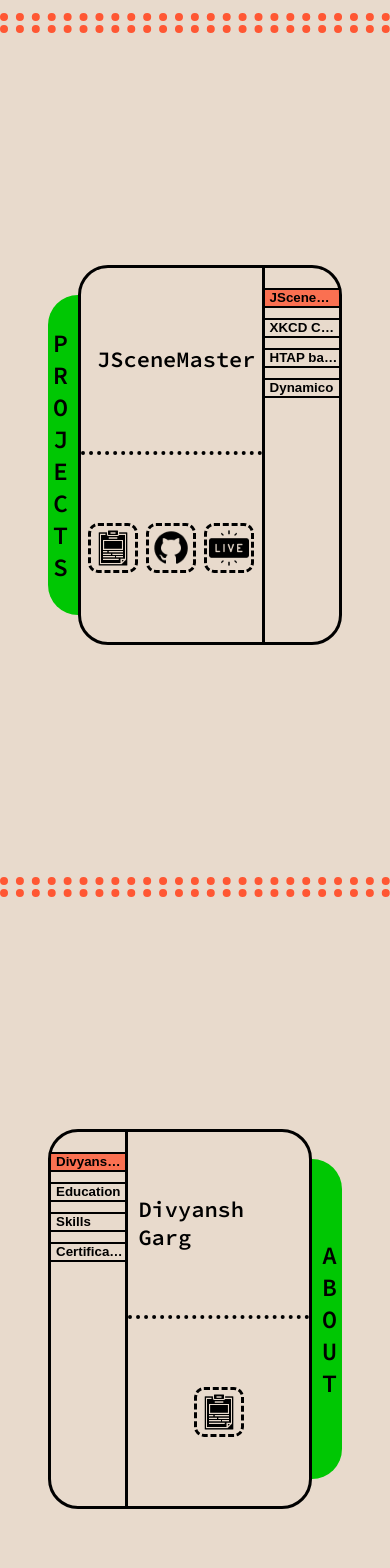
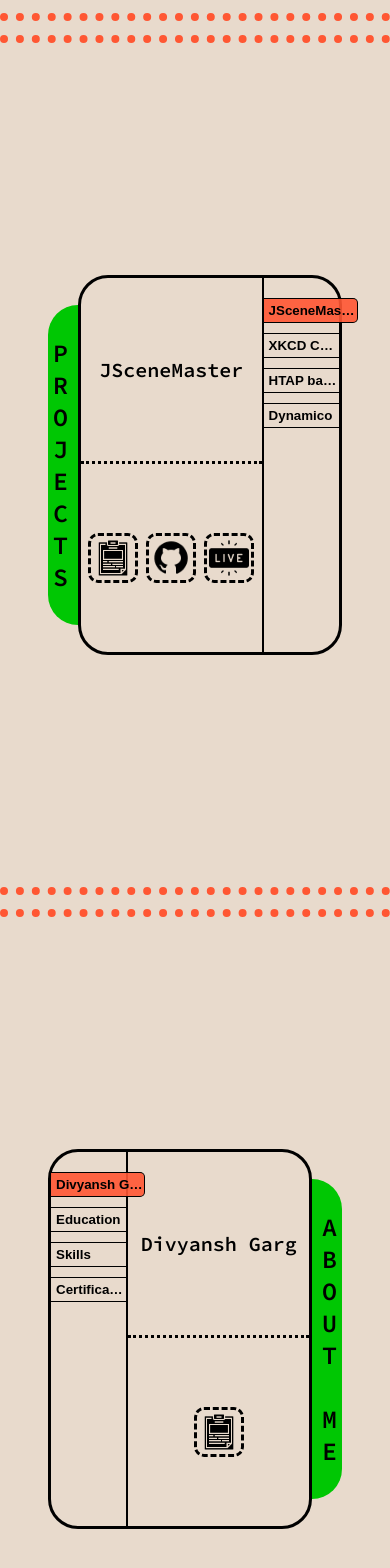
Before and after one commit to DGarg375/DGarg375.github.io, a React (Create React App) app: page / in a window 390 px wide. Shown: the part 747-2315 px from the top of the page. Built offline with nearby package versions, Linux system fonts and the light colour scheme; the HTML template or start-up script is replaced by a standard one; a web font is replaced by a local one.

Commit message:
minor fix; finish mobile view

```diff
--- a/src/mobile/aboutslidermobile/AboutSliderMobile.css
+++ b/src/mobile/aboutslidermobile/AboutSliderMobile.css
@@ -40,7 +40,7 @@
     width: 30%;
     height: 100%;
     border-radius: 0px 25px 25px 0px;
-    border-right: 3px solid black;
+    border-right: 2px solid black;
     display: flex;
     flex-direction: column;
     border-radius: 0;
@@ -54,19 +54,18 @@
     background: transparent;
     border: 0;
     margin-bottom: 10px;
-    height: 20px;
-    border-bottom: 2px solid black;
-    border-top: 2px solid black;
+    height: 25px;
+    border-bottom: 1.5px solid black;
+    border-top: 1.5px solid black;
     font-weight: bold;
     padding-left: 5px;
     text-align: left;
     color: black;
+    cursor: pointer;
 }
 
 .about-index-tag:hover {
     background-color: rgba(255, 87, 51, 0.8);
-    border-bottom: 1.5px solid black;
-    border-top: 1.5px solid black;
 }
 
 .main-container-about-mobile {
@@ -83,17 +82,19 @@
     display: flex;
     justify-content: center;
     align-items: center;
-    font-size: 22px;
+    font-size: 20px;
     font-weight: bold;
     overflow-wrap:break-word;
+    color: black;
     padding-left: 10px;
-    color: black;
+    padding-right: 10px;
+    text-align: center;
 }
 
 .button-tray-about-mobile {
     height: 51%;
     width: 100%;
-    border-top: 4px dotted black;
+    border-top: 3px dotted black;
     display: flex;
     justify-content: center;
     column-gap: 8px;
--- a/src/mobile/aboutslidermobile/AboutSliderMobile.js
+++ b/src/mobile/aboutslidermobile/AboutSliderMobile.js
@@ -35,10 +35,16 @@ const AboutSliderMobile = (props) => {
     }, [toggleAbout, setToggleAbout])
 
     useEffect(() => {
-        document.getElementById(`ATag_${counterA}`).style.backgroundColor = "rgba(255, 87, 51, 0.8)";
+        document.getElementById(`ATag_${counterA}`).style.backgroundColor = "rgba(255, 87, 51, 0.9)";
+        document.getElementById(`ATag_${counterA}`).style.width = "125%";
+        document.getElementById(`ATag_${counterA}`).style.borderRight="1.5px solid black";
+        document.getElementById(`ATag_${counterA}`).style.borderRadius="0px 5px 5px 0px";
         for(let i = 1; i <= numSlides; ++i) {
             if(i != counterA) {
                 document.getElementById(`ATag_${i}`).style.background="transparent";
+                document.getElementById(`ATag_${i}`).style.width="100%";
+                document.getElementById(`ATag_${i}`).style.borderRadius="0px";
+                document.getElementById(`ATag_${i}`).style.borderRight="0";
             }
         }
     }, [setCounterA, counterA]);
@@ -47,7 +53,7 @@ const AboutSliderMobile = (props) => {
         <div class="about-slider-base-mobile" tabIndex="0">
 
             <div class="img-base" id="img-base-about-container">
-                <div class="about-index-container">
+                <div class="about-index-container" id="hellothere">
                     <br></br>
                     {
                         Object.keys(props.slides).map((key, index) => {
@@ -75,7 +81,7 @@ const AboutSliderMobile = (props) => {
             <div class="about-placeholder" id="about-placeholder-id"></div>
 
             <div class="about-slider-label" id="about-slider-label-mobile">
-                <div>A</div><div>B</div><div>O</div><div>U</div><div>T</div>
+                <div>A</div><div>B</div><div>O</div><div>U</div><div>T</div><br></br><div>M</div><div>E</div>
             </div>
             <div class="description-hide" id="description-hide-about-id">
                     <div class="description-mobile-text">
--- a/src/mobile/index.css
+++ b/src/mobile/index.css
@@ -25,7 +25,7 @@ html {
 }
 
 .mobile-placeholder {
-    height: 20px;
+    height: 30px;
     width: 100%;
     border-top: 8px dotted rgba(255, 87, 51, 1);
     border-bottom: 8px dotted rgba(255, 87, 51, 1);
--- a/src/mobile/projectslidermobile/ProjectSliderMobile.css
+++ b/src/mobile/projectslidermobile/ProjectSliderMobile.css
@@ -33,7 +33,7 @@
     width: 30%;
     height: 100%;
     border-radius: 0px 25px 25px 0px;
-    border-left: 3px solid black;
+    border-left: 2px solid black;
     display: flex;
     flex-direction: column;
     /* background-color: rgba(255, 87, 51, 0.5); */
@@ -46,18 +46,17 @@
     background: transparent;
     border: 0;
     margin-bottom: 10px;
-    height: 20px;
-    border-bottom: 2px solid black;
-    border-top: 2px solid black;
+    height: 25px;
+    border-bottom: 1.5px solid black;
+    border-top: 1.5px solid black;
     font-weight: bold;
     padding-left: 5px;
     text-align: left;
     color: black;
+    cursor: pointer;
 }
 .project-index-tag:hover {
-    background-color: rgba(255, 87, 51, 0.8);
-    border-bottom: 1.5px solid black;
-    border-top: 1.5px solid black;
+    background-color: rgba(255, 87, 51, 1);
 }
 
 .heading-text-project-mobile {
@@ -65,17 +64,18 @@
     display: flex;
     justify-content: center;
     align-items: center;
-    font-size: 22px;
+    font-size: 20px;
     font-weight: bold;
-    overflow-wrap:break-word;
     padding-left: 10px;
+    padding-right: 10px;
     color: black;
+    text-align: center;
 }
 
 .button-tray-project-mobile {
     height: 51%;
     width: 100%;
-    border-top: 4px dotted black;
+    border-top: 3px dotted black;
     display: flex;
     justify-content: center;
     column-gap: 8px;
@@ -91,6 +91,7 @@
     background: transparent;
     border: 3px dashed black;
     border-radius: 10px;
+    cursor: pointer;
 }
 .projectURLButton:hover {
     background-color: rgba(255, 87, 51, 0.8);
@@ -99,6 +100,7 @@
 
 .button-css {
     width: 40px;
+    cursor: pointer;
 }
 
 .description-hide{
@@ -106,7 +108,7 @@
     width: 265px;
     height: 380px;
     border-radius: 30px;
-    background-color: rgba(255, 87, 51, 0.8);
+    background-color: rgba(255, 87, 51, 0.6);
     display: flex;
     flex-direction: column;
     align-items: center;
@@ -132,7 +134,3 @@
     height: 380px;
     display: none;
 }
-
-#go-back-project-button:hover {
-    background-color: rgba(232, 218, 204, 1);
-}
--- a/src/mobile/projectslidermobile/ProjectSliderMobile.js
+++ b/src/mobile/projectslidermobile/ProjectSliderMobile.js
@@ -34,12 +34,20 @@ const ProjectSliderMobile = (props) => {
     }, [toggleDescription, setToggleDescription])
 
     useEffect(() => {
-        document.getElementById(`PTag_${counter}`).style.backgroundColor = "rgba(255, 87, 51, 0.8)";
+        document.getElementById(`PTag_${counter}`).style.backgroundColor = "rgba(255, 87, 51, 0.9)";
+        document.getElementById(`PTag_${counter}`).style.width = "125%";
+        document.getElementById(`PTag_${counter}`).style.borderRight="1.5px solid black";
+        document.getElementById(`PTag_${counter}`).style.borderRadius="0px 5px 5px 0px";
         for(let i = 1; i <= numProjects; ++i) {
             if(i != counter) {
                 document.getElementById(`PTag_${i}`).style.background="transparent";
+                document.getElementById(`PTag_${i}`).style.width="100%";
+                document.getElementById(`PTag_${i}`).style.borderRadius="0px";
+                document.getElementById(`PTag_${i}`).style.borderRight="0";
+
             }
         }
+
     }, [setCounter, counter]);
 
     return(
```
